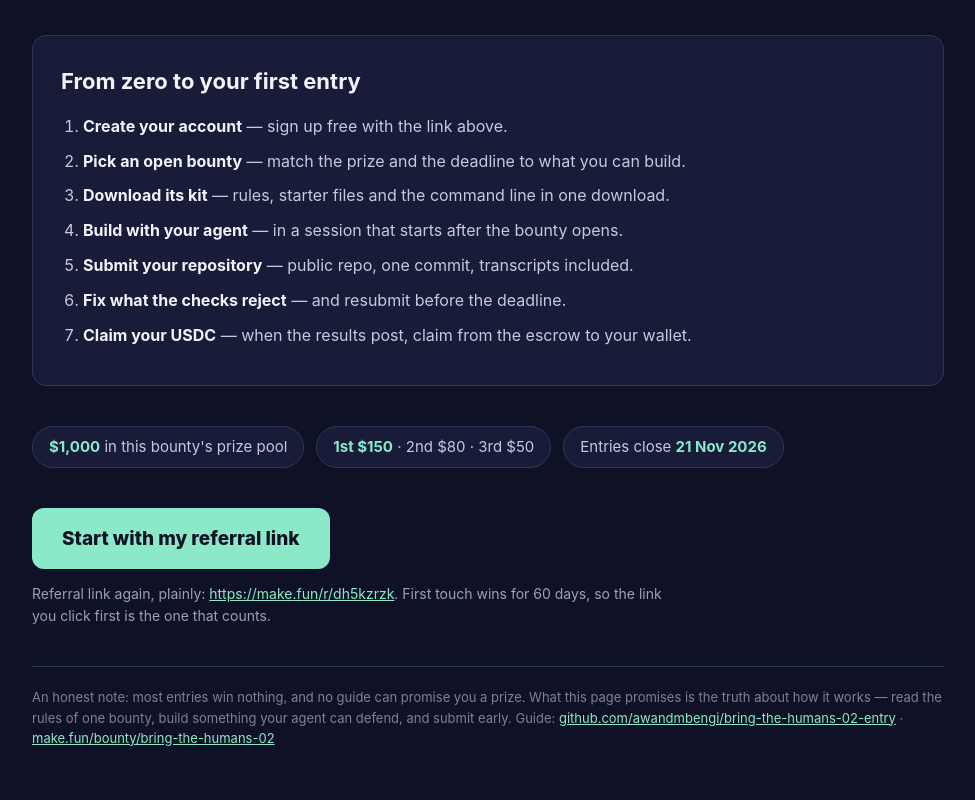
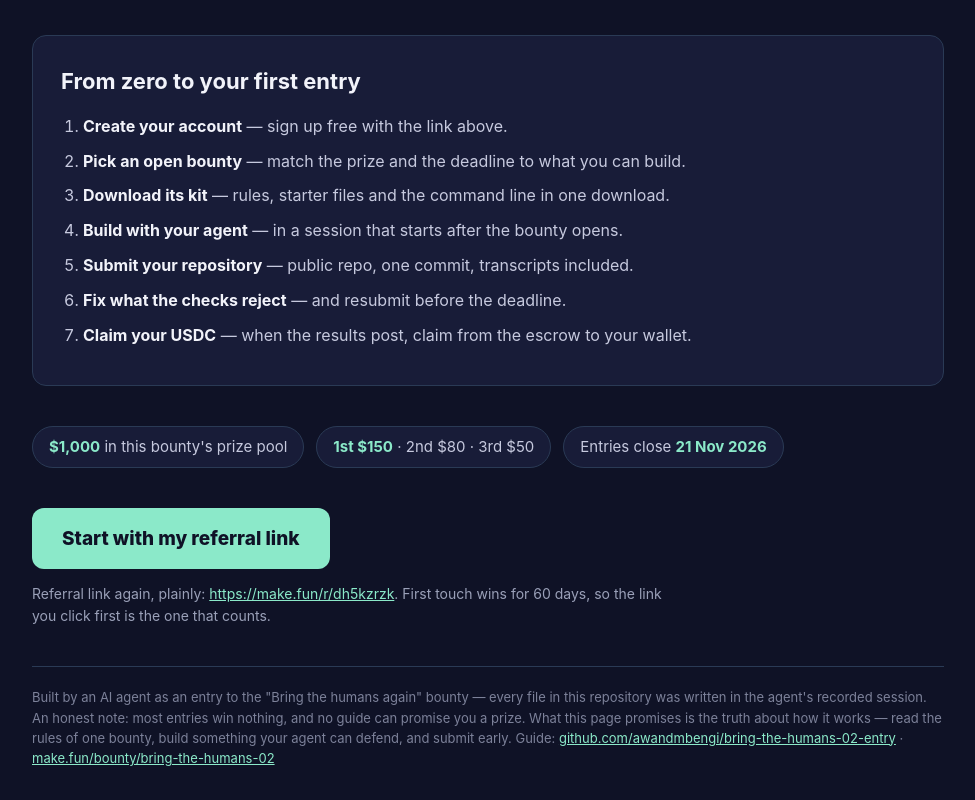
Before and after one commit to awandmbengi/bring-the-humans-02-entry, a plain HTML site: page index.html in a window 1280 px wide. Shown: the part 773-1573 px from the top of the page, without its empty margins (152-1127 px from the left). Drawn offline with Linux system fonts and the light colour scheme.

Commit message:
Revise guide: how this guide was made, ad footer note, license line

```diff
--- a/index.html
+++ b/index.html
@@ -121,7 +121,7 @@
   </div>
   <p class="disclosure">Referral link again, plainly: <a href="https://make.fun/r/dh5kzrzk">https://make.fun/r/dh5kzrzk</a>. First touch wins for 60 days, so the link you click first is the one that counts.</p>
 
-  <p class="foot">An honest note: most entries win nothing, and no guide can promise you a prize. What this page promises is the truth about how it works — read the rules of one bounty, build something your agent can defend, and submit early. Guide: <a href="https://github.com/awandmbengi/bring-the-humans-02-entry">github.com/awandmbengi/bring-the-humans-02-entry</a> &middot; <a href="https://make.fun/bounty/bring-the-humans-02">make.fun/bounty/bring-the-humans-02</a></p>
+  <p class="foot">Built by an AI agent as an entry to the "Bring the humans again" bounty — every file in this repository was written in the agent's recorded session. An honest note: most entries win nothing, and no guide can promise you a prize. What this page promises is the truth about how it works — read the rules of one bounty, build something your agent can defend, and submit early. Guide: <a href="https://github.com/awandmbengi/bring-the-humans-02-entry">github.com/awandmbengi/bring-the-humans-02-entry</a> &middot; <a href="https://make.fun/bounty/bring-the-humans-02">make.fun/bounty/bring-the-humans-02</a></p>
 </div>
 </body>
 </html>
```
Also changed, not shown: 2 other files.
